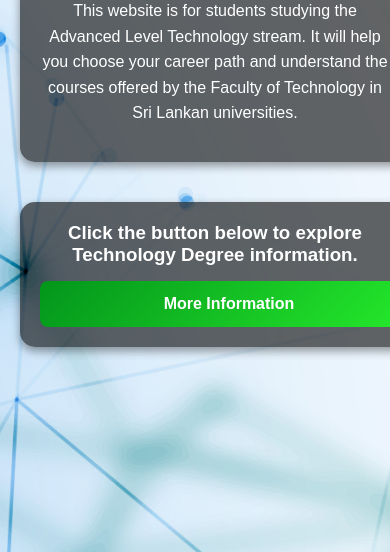
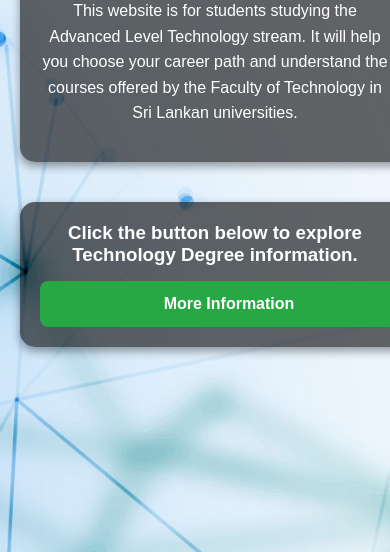
Before and after one commit to kaveeboy94/lasttest, a plain HTML site: page one.html in a window 390 px wide. Shown: the part 332-884 px from the top of the page. Drawn offline with Linux system fonts and the light colour scheme.

Commit message:
Update style.css

```diff
--- a/style.css
+++ b/style.css
@@ -50,42 +50,3 @@ nav a:active {
     font-size: 0.9em;
   }
 }
-a.button {
-  display: inline-block;
-  background: linear-gradient(135deg, #03951b, #26eb2c);
-  color: #fff;
-  padding: 12px 28px;
-  font-size: 1rem;
-  font-weight: 600;
-  text-decoration: none;
-  border-radius: 8px;
-  transition: background 0.3s ease, box-shadow 0.3s ease, transform 0.2s ease;
-  user-select: none;
-  cursor: pointer;
-  text-align: center;
-  min-width: 200px;
-  max-width: 320px;
-  white-space: nowrap;
-}
-
-a.button:hover,
-a.button:focus {
-  background: linear-gradient(135deg, #17f034, #11d74c);
-  transform: translateY(-3px);
-  outline: none;
-}
-
-a.button:active {
-  background: linear-gradient(135deg, #11da33, #19e537);
-  box-shadow: none;
-  transform: translateY(0);
-}
-
-@media (max-width: 480px) {
-  a.button {
-    padding: 14px 24px;
-    font-size: 1.1rem;
-    min-width: 160px;
-    max-width: 100%;
-  }
-}
```
